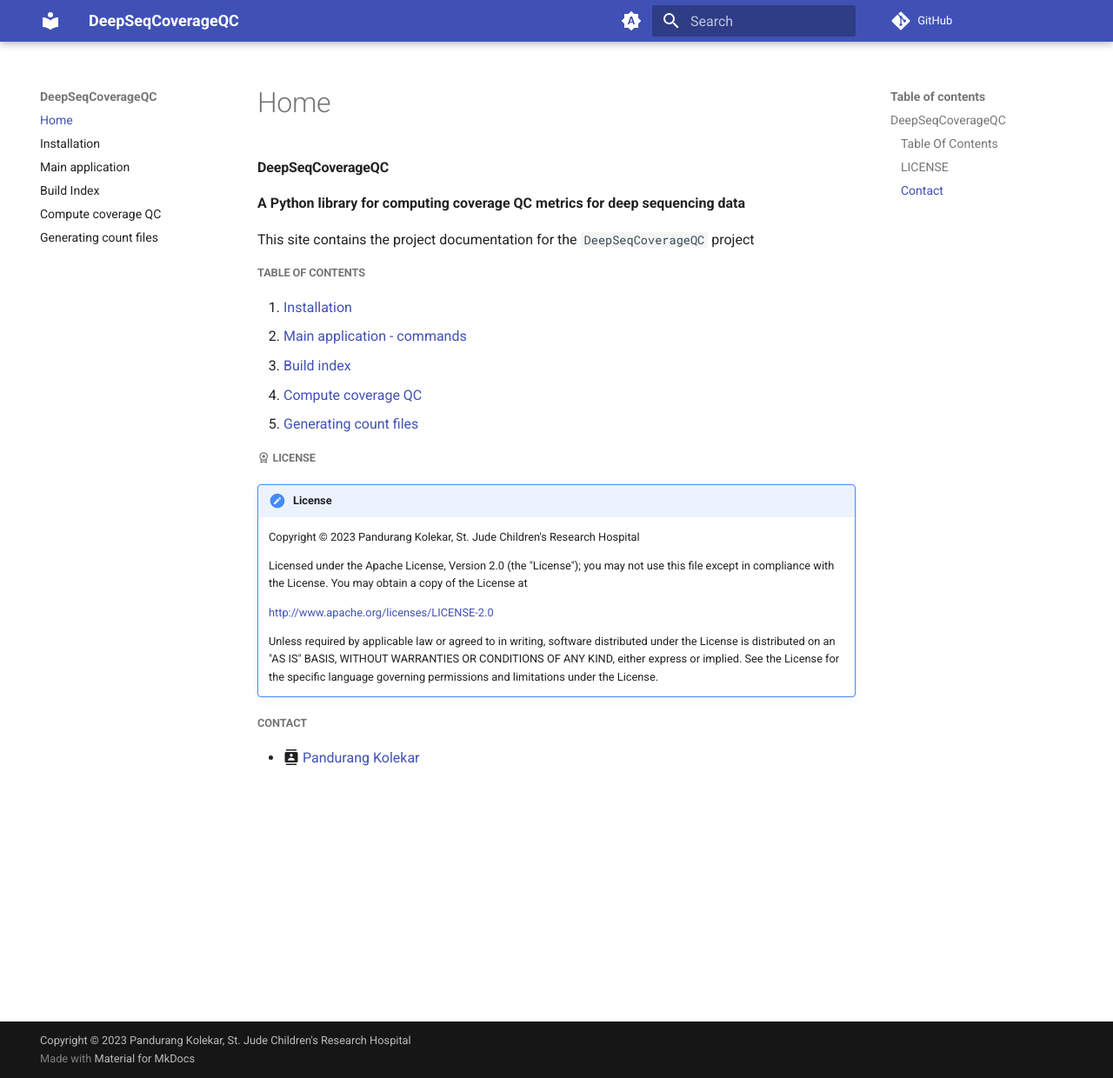
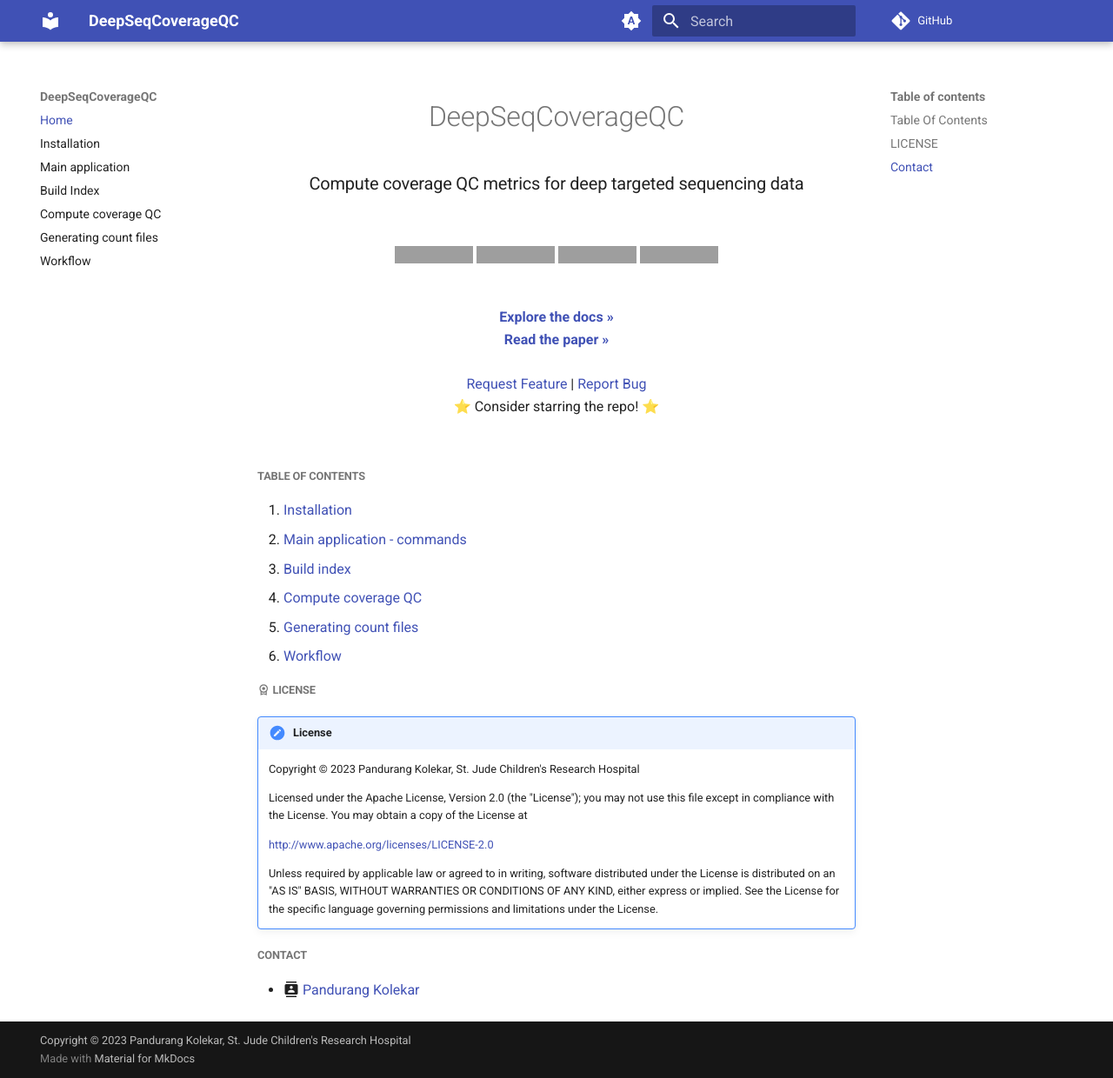
Before and after one commit to pandurang-kolekar/DeepSeqCoverageQC, an MkDocs documentation site: the page built from docs/index.md, in a window 1280 px wide and 1240 px high. Shown: the whole window at 87% size. Built offline with MkDocs 1.6.1 and Material for MkDocs 9.7.7, drawn with Linux system fonts in a browser that asks for light colours; comment, search, counter and statistics services are not loaded; grey boxes are pictures that could not be loaded.

Commit message:
Added workflow diagram to run DeepSeqCoverageQC

```diff
--- a/docs/index.md
+++ b/docs/index.md
@@ -7,13 +7,52 @@
 date: 2023-06-24
 ---
 
-# DeepSeqCoverageQC
+<p align="center">
 
-__A Python library for computing coverage QC metrics for deep sequencing data__
+  <h1 align="center">
+    DeepSeqCoverageQC
+  </h1>
+  <h3 align="center">
+    Compute coverage QC metrics for deep targeted sequencing data
+  </h3>
 
+  <br>
+  <p align="center">
+   <a href="https://github.com/pandurang-kolekar/panelQC" target="_blank">
+     <img alt="Status"
+          src="https://img.shields.io/badge/status-active-success.svg" />
+   </a>
+   <a href="https://github.com/pandurang-kolekar/panelQC/issues" target="_blank">
+     <img alt="Github Issues"
+          src="https://img.shields.io/github/issues/stjudecloud/bioinformatics-tool-template"  />
+   </a>
+   <a href="https://github.com/pandurang-kolekar/panelQC/pulls"  target="_blank">
+     <img alt="Pull Requests"
+          src="https://img.shields.io/github/issues-pr/stjudecloud/bioinformatics-tool-template"  />
+   </a>
+   <a href="https://github.com/pandurang-kolekar/panelQC/blob/main/LICENSE" target="_blank">
+     <img alt="License: Apache License 2.0"
+          src="https://img.shields.io/badge/License-Apache 2.0-blue.svg" />
+   </a>
+</p>
 
-This site contains the project documentation for the
-`DeepSeqCoverageQC` project
+  <p align="center">
+   <br/>
+   <a href="#"><strong>Explore the docs »</strong></a>
+   <br />
+   <a href="#"><strong>Read the paper »</strong></a>
+   <br />
+   <br />
+   <a href="https://github.com/pandurang-kolekar/panelQC/issues/new?assignees=&labels=&template=feature_request.md&title=Descriptive%20Title&labels=enhancement">Request Feature</a>
+    |
+   <a href="https://github.com/pandurang-kolekar/panelQC/issues/new?assignees=&labels=&template=bug_report.md&title=Descriptive%20Title&labels=bug">Report Bug</a>
+   <br />
+    ⭐ Consider starring the repo! ⭐
+   <br />
+  </p>
+</p>
+
+<br>
 
 ## Table Of Contents
 
@@ -22,6 +61,7 @@
 3. [Build index](buildIndex.md)
 4. [Compute coverage QC](computeCoverage.md)
 5. [Generating count files](generateCounts.md)
+6. [Workflow](workflow.md)
 
 ## :material-license: LICENSE
 !!! License
--- a/mkdocs.yml
+++ b/mkdocs.yml
@@ -14,7 +14,12 @@
   - footnotes
   - admonition
   - pymdownx.details
-  - pymdownx.superfences
+  - pymdownx.superfences:
+      custom_fences:
+        - name: mermaid
+          class: mermaid
+          format: !!python/name:pymdownx.superfences.fence_code_format
+
   - pymdownx.emoji:
       emoji_index: !!python/name:materialx.emoji.twemoji
       emoji_generator: !!python/name:materialx.emoji.to_svg
@@ -47,6 +52,7 @@
     - Build Index: buildIndex.md
     - Compute coverage QC: computeCoverage.md
     - Generating count files: generateCounts.md
+    - Workflow: workflow.md
 
 
 theme:
```
Also changed, not shown: docs/workflow.md (added, +15 -0 lines).
